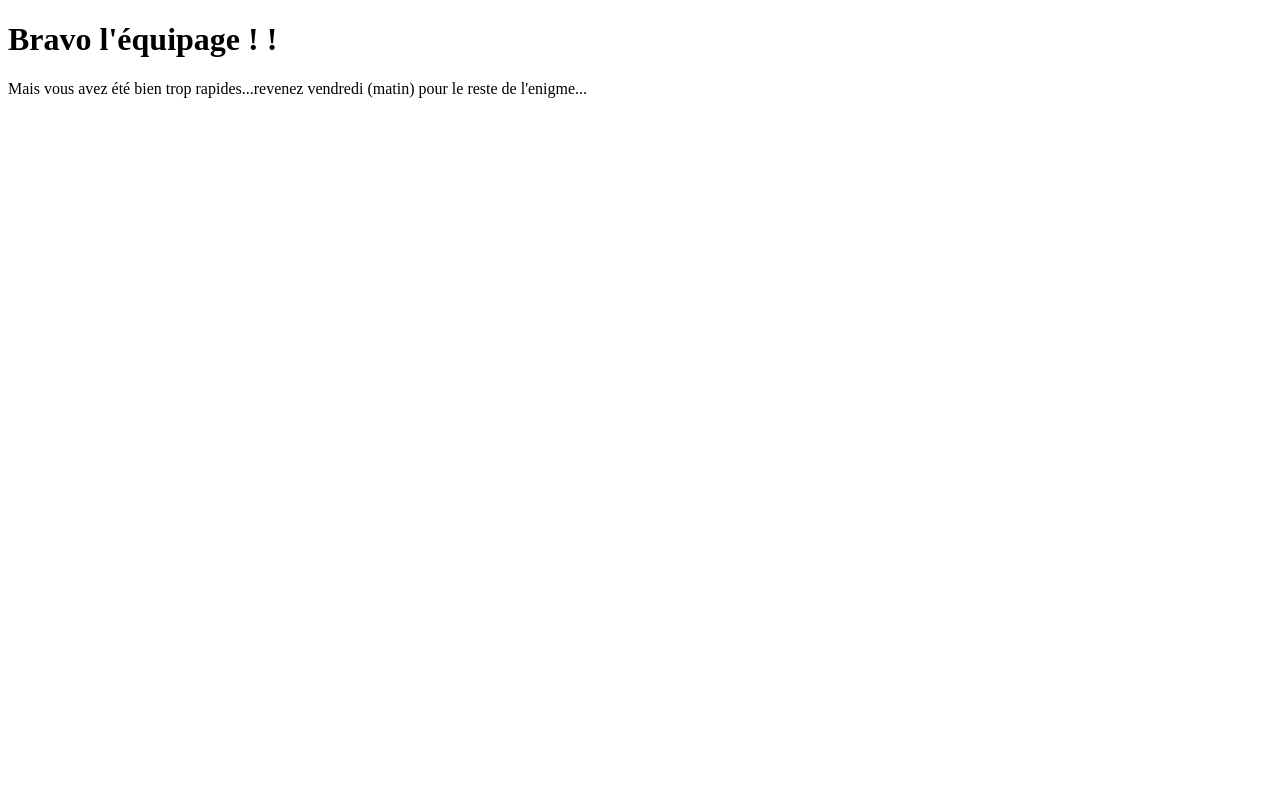
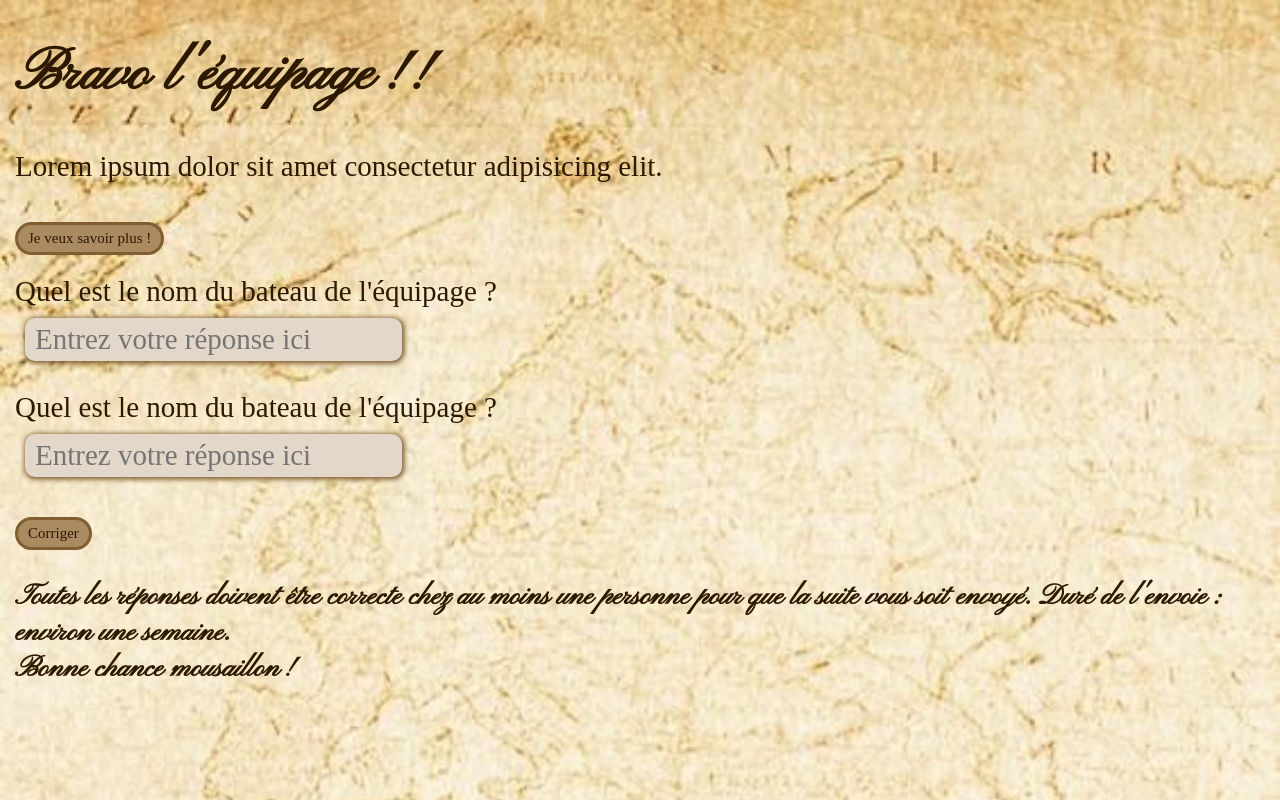
Before and after one commit to itigra5/ProjetF2000, a plain HTML site: page index.html in a window 1280 px wide. Drawn offline with Linux system fonts and the light colour scheme; a web font is replaced by a local one.

Commit message:
fait presque, manque les vrai questions

```diff
--- a/index.html
+++ b/index.html
@@ -3,10 +3,33 @@
 <head>
     <meta charset="UTF-8">
     <meta name="viewport" content="width=device-width, initial-scale=1.0">
+    <link rel="stylesheet" href="style.css">
+    <link rel="preconnect" href="https://fonts.googleapis.com">
+    <link rel="preconnect" href="https://fonts.gstatic.com" crossorigin>
+    <link href="https://fonts.googleapis.com/css2?family=Edu+NSW+ACT+Cursive:wght@400..700&family=IM+Fell+DW+Pica+SC&family=Pinyon+Script&display=swap" rel="stylesheet">
+    <link href="https://fonts.googleapis.com/css2?family=Edu+NSW+ACT+Cursive:wght@400..700&family=Pinyon+Script&display=swap" rel="stylesheet">
     <title>Enigmes...</title>
 </head>
 <body>
-    <h1>Bravo l'équipage ! !</h1>
-    <P>Mais vous avez été bien trop rapides...revenez vendredi (matin) pour le reste de l'enigme...</P>
+    <h1 class="pinyon-script-regular" >Bravo l'équipage ! !</h1>
+    <div id ="intro">
+        <p id="description"> Lorem ipsum dolor sit amet consectetur adipisicing elit.
+        </p>
+        <button id="expandButton" onclick="expandText()">Je veux savoir plus !</button>
+    </div>
+
+    <div class="questionSection">
+        <label for="reponse1">Quel est le nom du bateau de l'équipage ?</label><br>
+        <input type="text" id="reponse1" name="reponse1" placeholder="Entrez votre réponse ici">
+    </div>
+    <div class="questionSection">
+        <label for="reponse2">Quel est le nom du bateau de l'équipage ?</label><br>
+        <input type="text" id="reponse2" name="reponse2" placeholder="Entrez votre réponse ici">
+    </div>
+
+    <button id="submitAnswers" onclick="submitAnswers()">Corriger</button>
+
+    <p id="PS" class="pinyon-script-regular">Toutes les réponses doivent être correcte chez au moins une personne pour que la suite vous soit envoyé. Duré de l'envoie : environ une semaine. <br> Bonne chance mousaillon !</p>
+<script src="index.js"></script>
 </body>
 </html>
--- /dev/null
+++ b/index.js
@@ -0,0 +1,42 @@
+
+  const fulltext = "Lorem ipsum dolor sit amet consectetur adipisicing elit. Iure iste accusamus tenetur sapiente, numquam velit neque vel sed unde, necessitatibus ex quisquam doloremque, quidem fugiat est ipsa! Adipisci, explicabo Lorem ipsum dolor sit amet consectetur adipisicing elit. Asperiores itaque sequi similique consequuntur, enim tenetur molestiae totam doloremque neque aperiam rerum eos velit optio quidem eligendi incidunt impedit atque praesentium.Lorem ipsum dolor sit amet consectetur adipisicing elit. Iure iste accusamus tenetur sapiente, numquam velit neque vel sed unde, necessitatibus ex quisquam doloremque, quidem fugiat est ipsa! Adipisci, explicabo Lorem ipsum dolor sit amet consectetur adipisicing elit. Asperiores itaque sequi similique consequuntur, enim tenetur molestiae totam doloremque neque aperiam rerum eos velit optio quidem eligendi incidunt impedit atque praesentium.";
+
+
+function expandText() {
+  document.getElementById('description').textContent = fulltext;
+  expandButton.style.display = 'none';
+}
+
+const bonnesReponses = [
+  "réponse1", // Remplace par la bonne réponse 1
+  "réponse2", // Remplace par la bonne réponse 2
+  "réponse3",
+  "réponse4",
+  "réponse5",
+  "réponse6",
+  "réponse7",
+  "réponse8",
+  "réponse9",
+  "réponse10"
+];
+
+
+function submitAnswers() {
+  let toutTrue = true;
+  let compteFalse = 0;
+  for (let i = 1; i<=2; i++) {
+    const userInput = document.getElementById(`reponse${i}`);
+    const valeur = userInput.value.trim().toLowerCase();
+    const bonne = bonnesReponses[i - 1].toLowerCase();
+    if (valeur !== bonne) {
+      toutTrue = false;
+      compteFalse++;
+    }
+  }
+  if (toutTrue) {
+    alert("Bravo, toutes les réponses sont correctes, envoie de la lettre...")
+    console.log("QUIZ FAIT !! ✅✅✅");
+  } else {
+    alert(`${compteFalse} réponses sont incorrectes.`);
+  }
+}
--- /dev/null
+++ b/style.css
@@ -0,0 +1,55 @@
+.pinyon-script-regular {
+  font-family: "Pinyon Script", cursive;
+  font-weight: 700;
+  font-size: 1rem;
+  font-style: normal;
+}
+
+
+.im-fell-dw-pica-sc-regular {
+  font-family: "IM Fell DW Pica SC", serif;
+  font-weight: 400;
+  font-style: normal;
+}
+
+*{
+    font-family: "IM Fell DW Pica SC", serif;
+    font-weight: 400;
+    font-style: normal;
+    font-size: 29px;
+    font-style: normal;
+    color: rgb(44, 25, 0);
+}
+body{
+    margin: 15px;
+    background-color: rgb(201, 187, 169);
+    background-image: url("00da97724d1d1bda8f8325701b58d3cf.jpg");
+    background-size: cover;
+    background-repeat: no-repeat;
+}
+h1.pinyon-script-regular {
+    font-size: 2rem;
+}
+
+button{
+    background-color: rgb(170, 138, 97);
+    border: 3px solid rgb(129, 94, 49);
+    border-radius: 20px;
+    padding: 5px 10px;
+    font-size: 15px;
+    cursor: pointer;
+    margin-top: 10px;
+}
+
+.questionSection{
+    margin: 20px 0px;
+}
+
+.questionSection input {
+    border-radius: 10px;
+    margin: 10px 10px;
+    border: 0px solid rgb(129, 94, 49);
+    box-shadow: 1px 1px 5px 1.6px rgb(129, 94, 49);
+    background-color: rgb(226, 215, 200);
+    padding: 5px 10px;
+}
```
Also changed, not shown: 00da97724d1d1bda8f8325701b58d3cf.jpg (added), Google Lens.jfif (added), Vintage Map of a Forgotten World Wallpaper.jfif (added), 1 other file.
